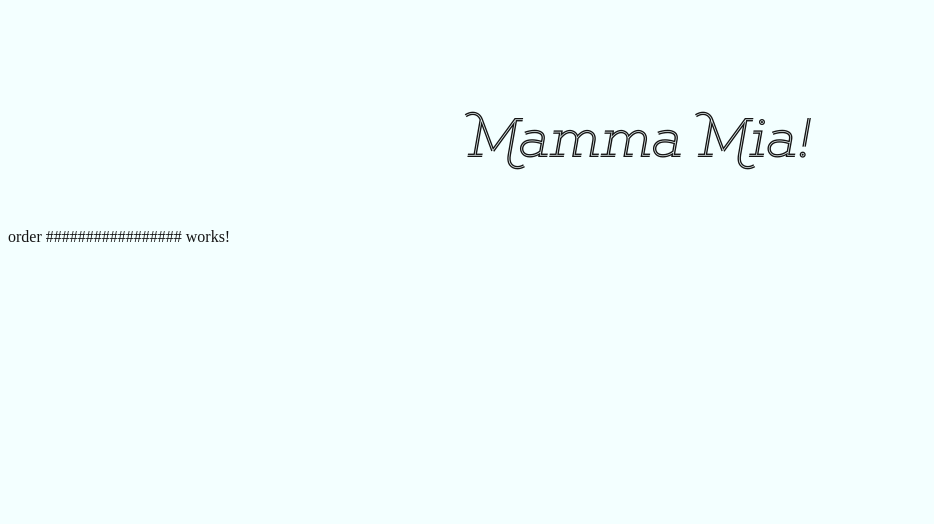
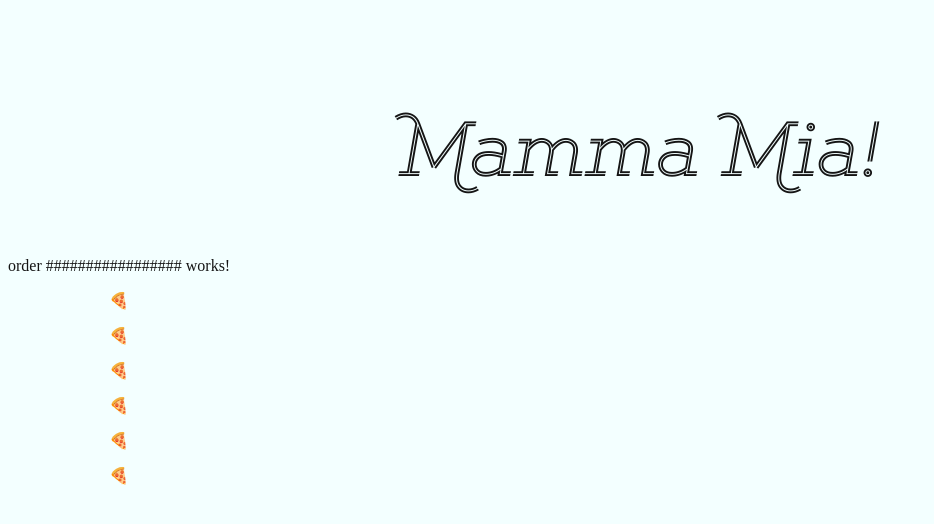
Before and after one commit to unixvb/pizzas, an Angular app: page /order in a window 1280 px wide. Shown: the top 524 px of the page, without its empty margins (0-934 px from the left). Built offline with nearby package versions, Linux system fonts and the light colour scheme.

Commit message:
numberToArray pipe added

```diff
--- a/src/app/app.module.ts
+++ b/src/app/app.module.ts
@@ -5,6 +5,7 @@
 import {AppRoutingModule} from './app-routing.module';
 import { MainComponent } from './main/main.component';
 import { HeaderComponent } from './core/header/header.component';
+import {PipesModule} from './pipes/pipes.module';
 
 @NgModule({
   declarations: [
@@ -14,7 +15,9 @@
   ],
   imports: [
     BrowserModule,
-    AppRoutingModule
+    AppRoutingModule,
+    PipesModule
+
   ],
   providers: [],
   bootstrap: [AppComponent]
--- a/src/app/core/header/header.component.scss
+++ b/src/app/core/header/header.component.scss
@@ -8,7 +8,7 @@
     &__title {
       margin: 100px auto 30px;
       font-family: $font-gist-light;
-      font-size: 50px;
+      font-size: 70px;
       cursor: default;
 
       &:hover {
--- a/src/app/modules/+order/order.module.ts
+++ b/src/app/modules/+order/order.module.ts
@@ -3,12 +3,13 @@
 import {RouterModule} from '@angular/router';
 import {CommonModule} from '@angular/common';
 import {OrderRoutingModule} from './order-routing.module';
+import {SharedModule} from '../../shared/shared.module';
 
 
 @NgModule({
   imports: [
     RouterModule,
-    CommonModule,
+    SharedModule,
     OrderRoutingModule
   ],
   declarations: [OrderComponent],
--- a/src/app/modules/+order/order/order.component.html
+++ b/src/app/modules/+order/order/order.component.html
@@ -1,3 +1,6 @@
 <p>
   order ################# works!
 </p>
+<div>
+  <p *ngFor="let piece of availablePieces | numberToArray">🍕</p>
+</div>
--- a/src/app/modules/+order/order/order.component.ts
+++ b/src/app/modules/+order/order/order.component.ts
@@ -1,4 +1,5 @@
 import { Component, OnInit } from '@angular/core';
+import {config} from '../../../../config';
 
 @Component({
   selector: 'app-order',
@@ -6,6 +7,8 @@
   styleUrls: ['./order.component.scss']
 })
 export class OrderComponent implements OnInit {
+  availablePieces = 6;
+  maxAvailablePieces = config.max_available_pieces;
 
   constructor() { }
 
--- /dev/null
+++ b/src/app/pipes/number-to-array.pipe.ts
@@ -0,0 +1,11 @@
+import {Pipe, PipeTransform} from '@angular/core';
+
+@Pipe({
+  name: 'numberToArray'
+})
+
+export class NumberToArrayPipe implements PipeTransform {
+  transform(length: number): number[] {
+    return Array.from({length: length}, (value, index) => index);
+  }
+}
--- /dev/null
+++ b/src/app/pipes/pipes.module.ts
@@ -0,0 +1,16 @@
+import {NgModule} from '@angular/core';
+
+import {CommonModule} from '@angular/common';
+import {NumberToArrayPipe} from './number-to-array.pipe';
+
+const pipes = [
+  NumberToArrayPipe
+];
+
+@NgModule({
+  imports: [CommonModule],
+  exports: [pipes],
+  declarations: [pipes],
+})
+export class PipesModule {
+}
--- /dev/null
+++ b/src/app/shared/shared.module.ts
@@ -0,0 +1,15 @@
+import {NgModule} from '@angular/core';
+import {PipesModule} from '../pipes/pipes.module';
+import {CommonModule} from '@angular/common';
+
+const modules = [
+  CommonModule,
+  PipesModule
+];
+
+@NgModule({
+  imports: [modules],
+  exports: [modules]
+})
+export class SharedModule {
+}
--- /dev/null
+++ b/src/config.ts
@@ -0,0 +1,3 @@
+export const config = {
+  max_available_pieces: 8
+};
--- a/tsconfig.json
+++ b/tsconfig.json
@@ -15,5 +15,8 @@
       "es2017",
       "dom"
     ]
+  },
+  "paths": {
+    "@config": ["config"]
   }
 }
```
